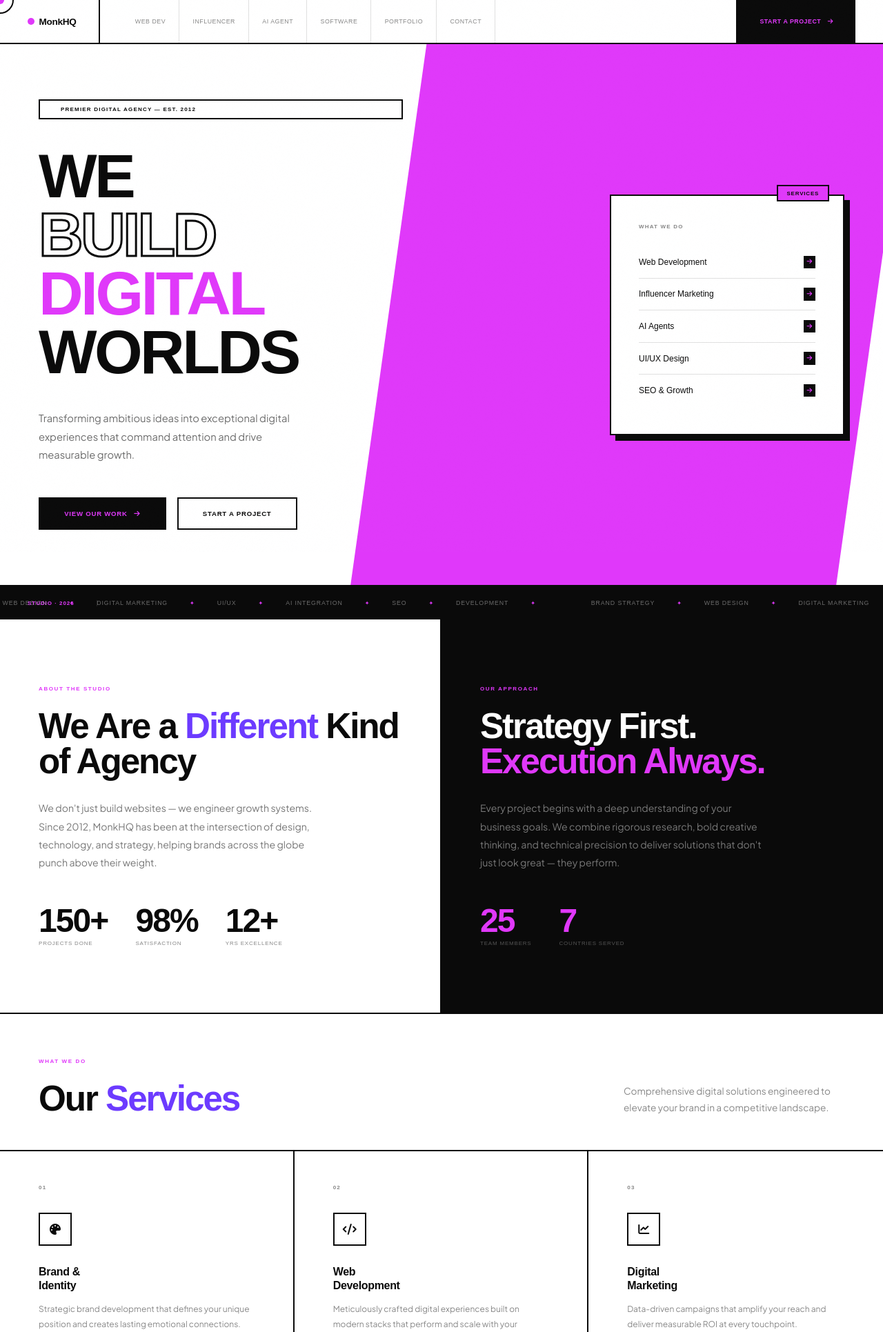
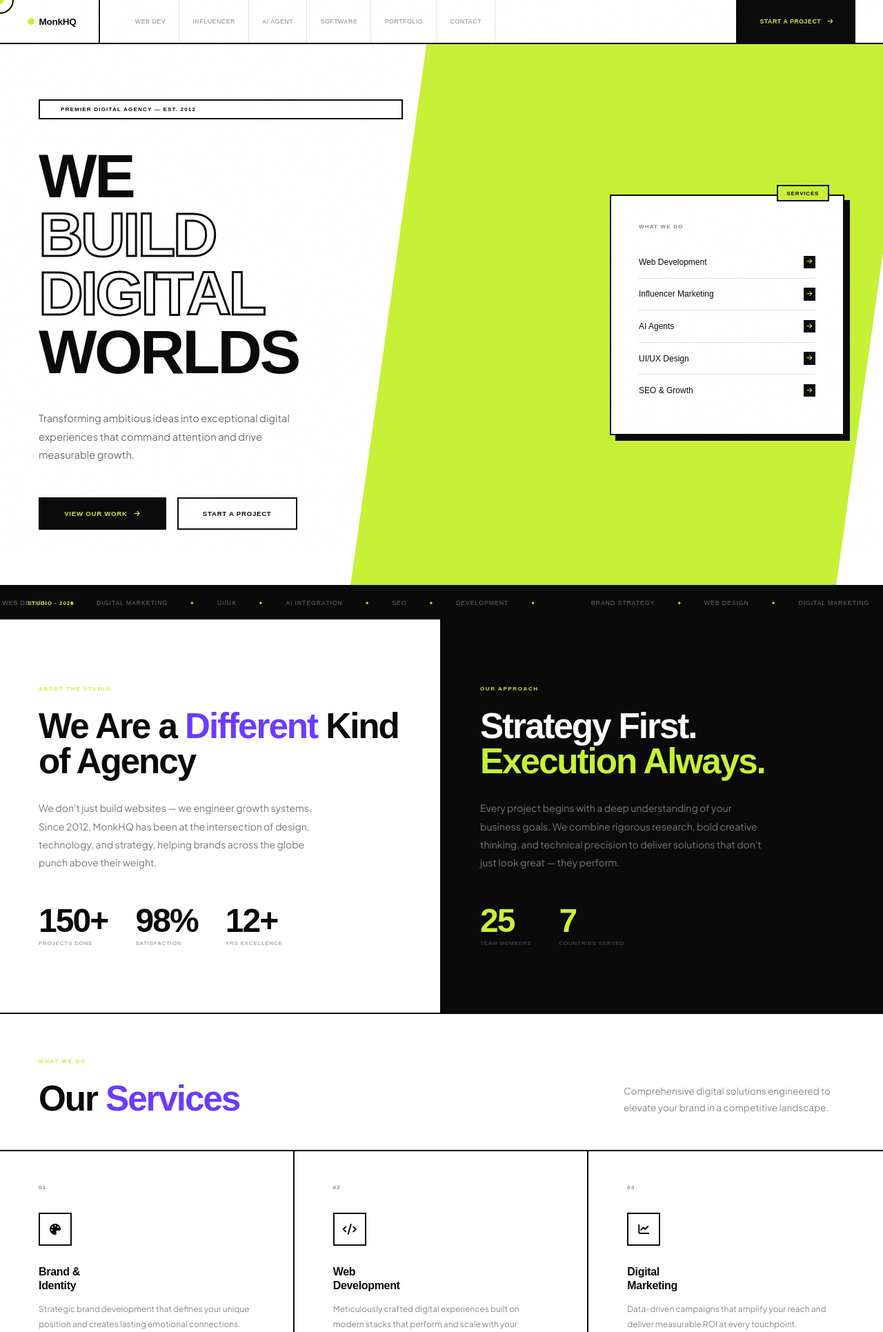
Before and after one commit to astrozonegithub/MONKHQpOSTGRESql1, a Django app: page / in a window 1280 px wide. Shown: the top 1931 px of the page at 69% size. Run offline with Django 5.2, Linux system fonts and the light colour scheme; some web fonts are replaced.

Commit message:
Add files via upload

```diff
--- a/core/templates/core/index.html
+++ b/core/templates/core/index.html
@@ -11,7 +11,7 @@
 :root {
   --w: #ffffff;
   --b: #0a0a0a;
-  --lime: #e038fa;
+  --lime: #c6f135;
   --lime2: #c6f135;
   --violet: #6c3bff;
   --pink: #ff3b8b;
@@ -615,11 +615,12 @@ footer {
 <div class="mob-menu" id="mobMenu">
   <button class="mob-close" id="mobClose"><i class="fas fa-times"></i></button>
   <ul>
-    <li><a href="#" onclick="closeMenu()"><span class="mob-link-num">01</span> Web Development</a></li>
-    <li><a href="#" onclick="closeMenu()"><span class="mob-link-num">02</span> Influencer Marketing</a></li>
-    <li><a href="#" onclick="closeMenu()"><span class="mob-link-num">03</span> AI Agent</a></li>
-    <li><a href="#" onclick="closeMenu()"><span class="mob-link-num">04</span> Software Store</a></li>
-    <li><a href="#" onclick="closeMenu()"><span class="mob-link-num">05</span> Contact</a></li>
+    <li><a href="#services" onclick="closeMenu()"><span class="mob-link-num">01</span> Web Development</a></li>
+    <li><a href="#influencer" onclick="closeMenu()"><span class="mob-link-num">02</span> Influencer Marketing</a></li>
+    <li><a href="#ai-agent" onclick="closeMenu()"><span class="mob-link-num">03</span> AI Agent</a></li>
+    <li><a href="#software" onclick="closeMenu()"><span class="mob-link-num">04</span> Software Store</a></li>
+    <li><a href="#work" onclick="closeMenu()"><span class="mob-link-num">05</span> Portfolio</a></li>
+    <li><a href="#contact" onclick="closeMenu()"><span class="mob-link-num">06</span> Contact</a></li>
   </ul>
   <a href="#" class="mob-cta" onclick="closeMenu()">Start a Project →</a>
 </div>
@@ -631,12 +632,12 @@ footer {
     MonkHQ
   </a>
   <ul class="nav-links">
-    <li><a href="#">Web Dev</a></li>
-    <li><a href="#">Influencer</a></li>
-    <li><a href="#">AI Agent</a></li>
-    <li><a href="#">Software</a></li>
-    <li><a href="#">Portfolio</a></li>
-    <li><a href="#">Contact</a></li>
+    <li><a href="#services">Web Dev</a></li>
+    <li><a href="#influencer">Influencer</a></li>
+    <li><a href="#ai-agent">AI Agent</a></li>
+    <li><a href="#software">Software</a></li>
+    <li><a href="#work">Portfolio</a></li>
+    <li><a href="#contact">Contact</a></li>
   </ul>
   <a href="#" class="nav-cta">Start a Project <i class="fas fa-arrow-right"></i></a>
   <button class="hamburger" id="hambBtn" aria-label="Menu" aria-expanded="false">
@@ -655,7 +656,7 @@ footer {
       <h1 class="hero-h1">
         WE<br>
         <span class="outline">BUILD</span><br>
-        <span class="lime">DIGITAL</span><br>
+        <span class="outline">DIGITAL</span><br>
         WORLDS
       </h1>
       <p class="hero-sub">Transforming ambitious ideas into exceptional digital experiences that command attention and drive measurable growth.</p>
```
